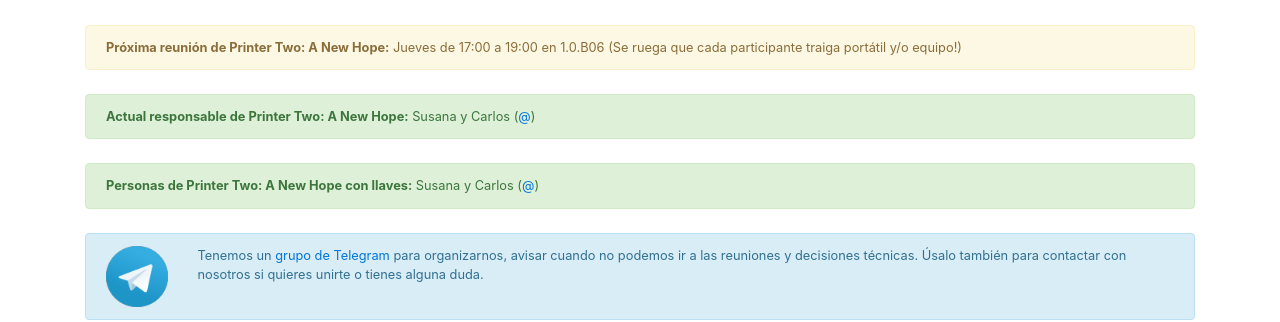
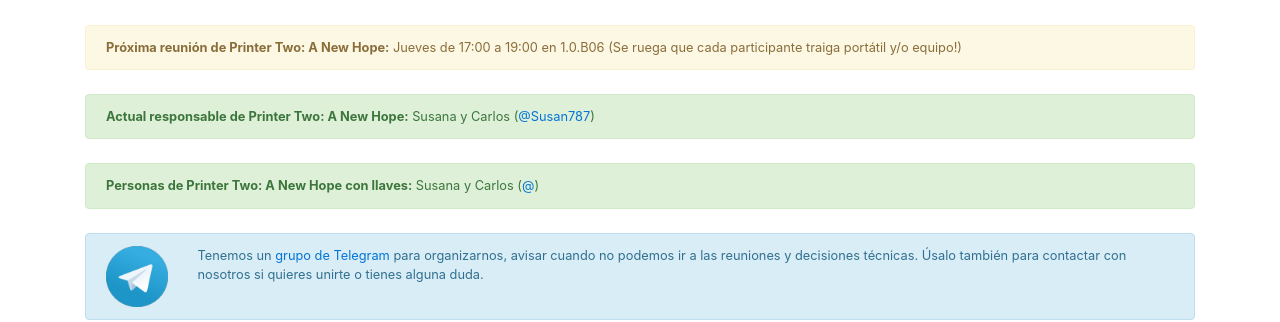
Before and after one commit to asrob-uc3m/asrob-uc3m.github.io, a Jekyll site: the page built from _workgroups/2022-10-27-printer-two.markdown, in a window 1280 px wide and 900 px high, scrolled down 997 px. Shown: the part 425-747 px from the top of the window. Built offline with Jekyll 4.4.1, drawn with Linux system fonts in a browser that asks for light colours.

Commit message:
printer two: update

```diff
--- a/_workgroups/2022-10-27-printer-two.markdown
+++ b/_workgroups/2022-10-27-printer-two.markdown
@@ -4,7 +4,7 @@
 description: Impresoras 3D. Olor a plástico derretido y laca. Somos un grupo de estudiantes de la Universidad Carlos III de Madrid interesados en el mundo de la impresión 3D."
 layout: workgroup
 manager: "Susana y Carlos"
-manager_email: 100428787@alumnos.uc3m.com
+manager_github: Susan787
 name: Printer Two&#58; A New Hope
 next_meeting: Jueves de 17:00 a 19:00 en 1.0.B06 (Se ruega que cada participante traiga portátil y/o equipo!)
 picture: /img/printer_two.png
```
